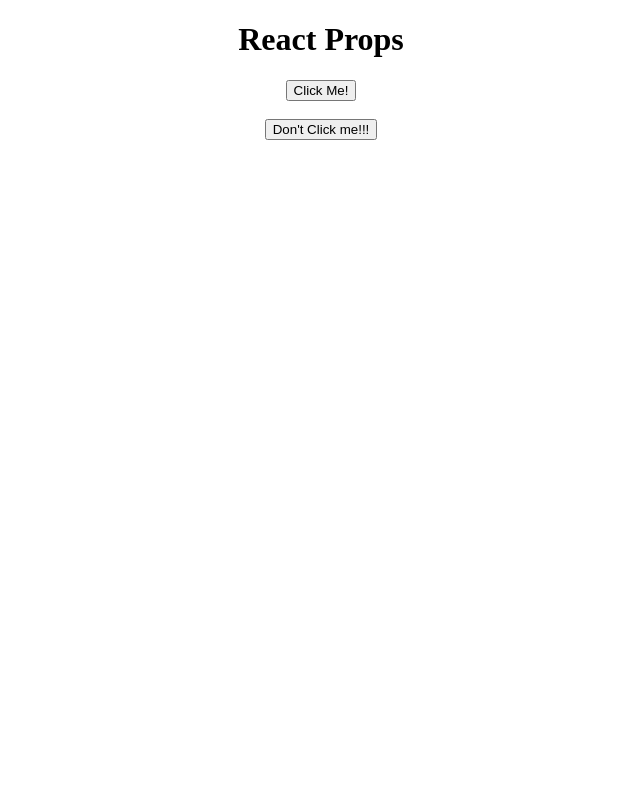
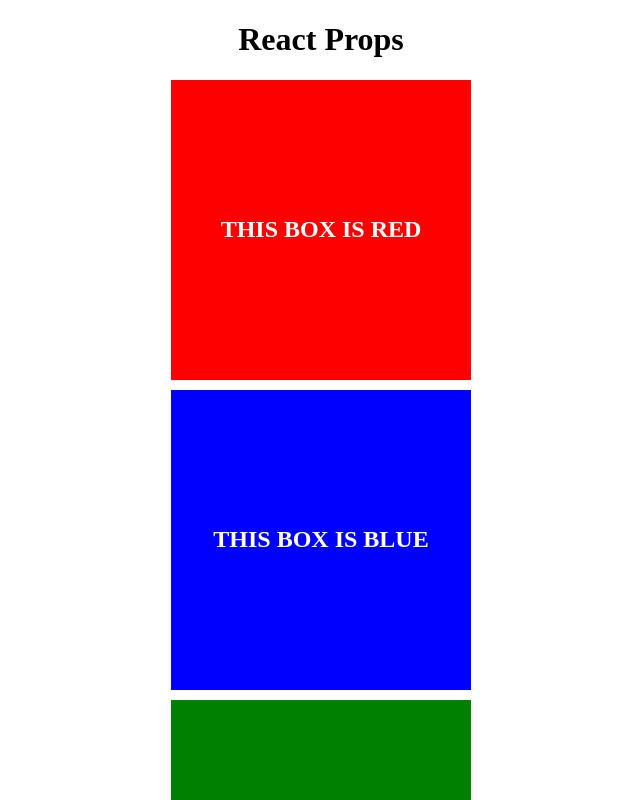
Before and after one commit to alperenweb3/react-props, a React (Create React App) app: page / in a window 1280 px wide. Shown: the top 800 px of the page, without its empty margins (319-959 px from the left). Built offline with nearby package versions, Linux system fonts and the light colour scheme; the HTML template or start-up script is replaced by a standard one.

Commit message:
Styling components with props

```diff
--- a/src/App.jsx
+++ b/src/App.jsx
@@ -5,7 +5,10 @@
 //import Props from "./components/example4/App";
 //import Props from "./components/example5/Router";
 //import Role from "./components/example6/User";
-import Props from "./components/example7/App";
+//import Props from "./components/example7/App";
+import Props from "./components/example8/App";
+//import Props from "./components/example9/App";
+//import Props from "./components/example10/App";
 
 
 /*const onClicked = () => {
--- /dev/null
+++ b/src/components/example8/App.js
@@ -0,0 +1,14 @@
+import React from 'react';
+import Box from './Box';
+
+function App() {
+  return (
+    <div>
+      <Box color="red" children='This box is red'></Box>
+      <Box color="blue" children='This box is blue'></Box>
+      <Box color="green" children='This box is green'></Box>
+    </div>
+  );
+}
+
+export default App;
--- /dev/null
+++ b/src/components/example8/Box.css
@@ -0,0 +1,13 @@
+.box{
+    width: 300px;
+    height: 300px;
+    margin: auto;
+    margin-bottom: 10px;
+    display: flex;
+    align-items: center;
+    justify-content: center;
+    color: white;
+    font-size: 24px;
+    font-weight: bold;
+    text-transform: uppercase;
+}
--- /dev/null
+++ b/src/components/example8/Box.js
@@ -0,0 +1,12 @@
+import React from 'react';
+import './Box.css';
+
+function Box(props) {
+  return (
+    <div className="box" style={{ backgroundColor: props.color }}>
+      {props.children}
+    </div>
+  );
+}
+
+export default Box;
```
